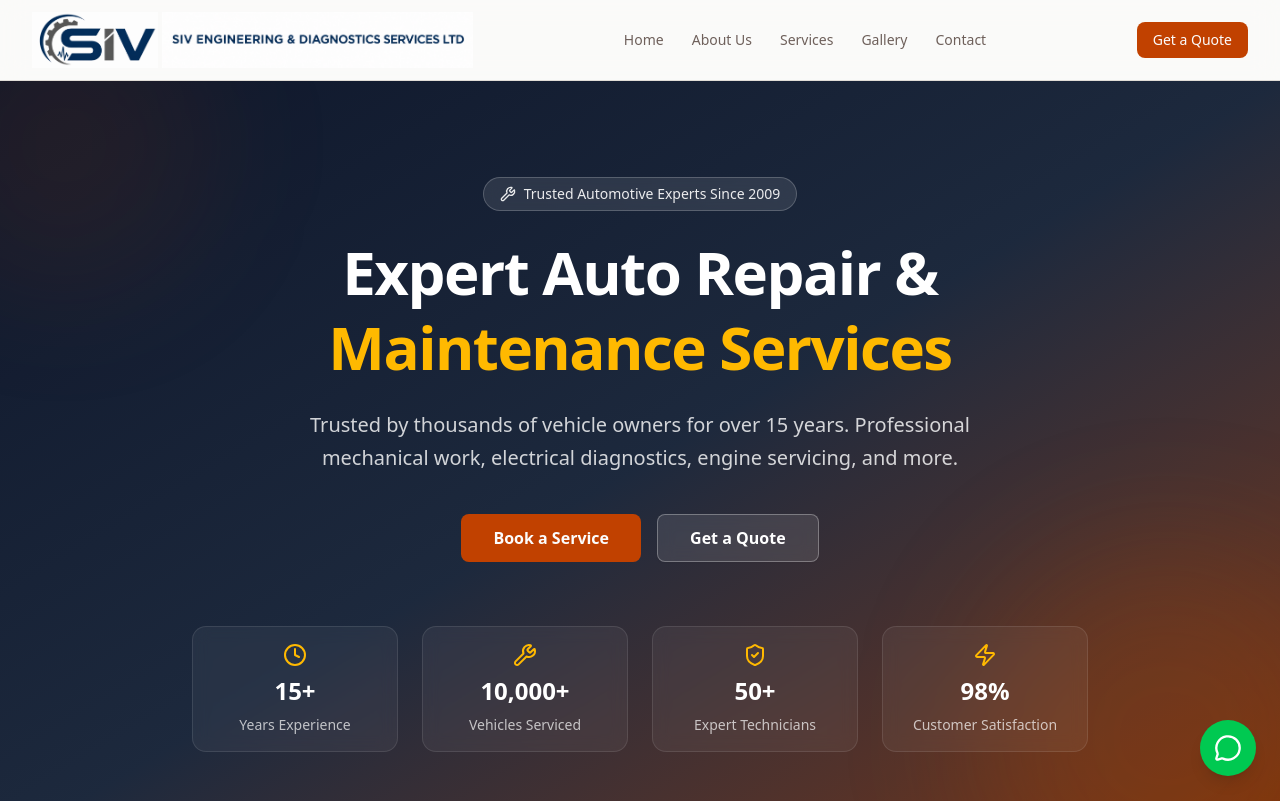
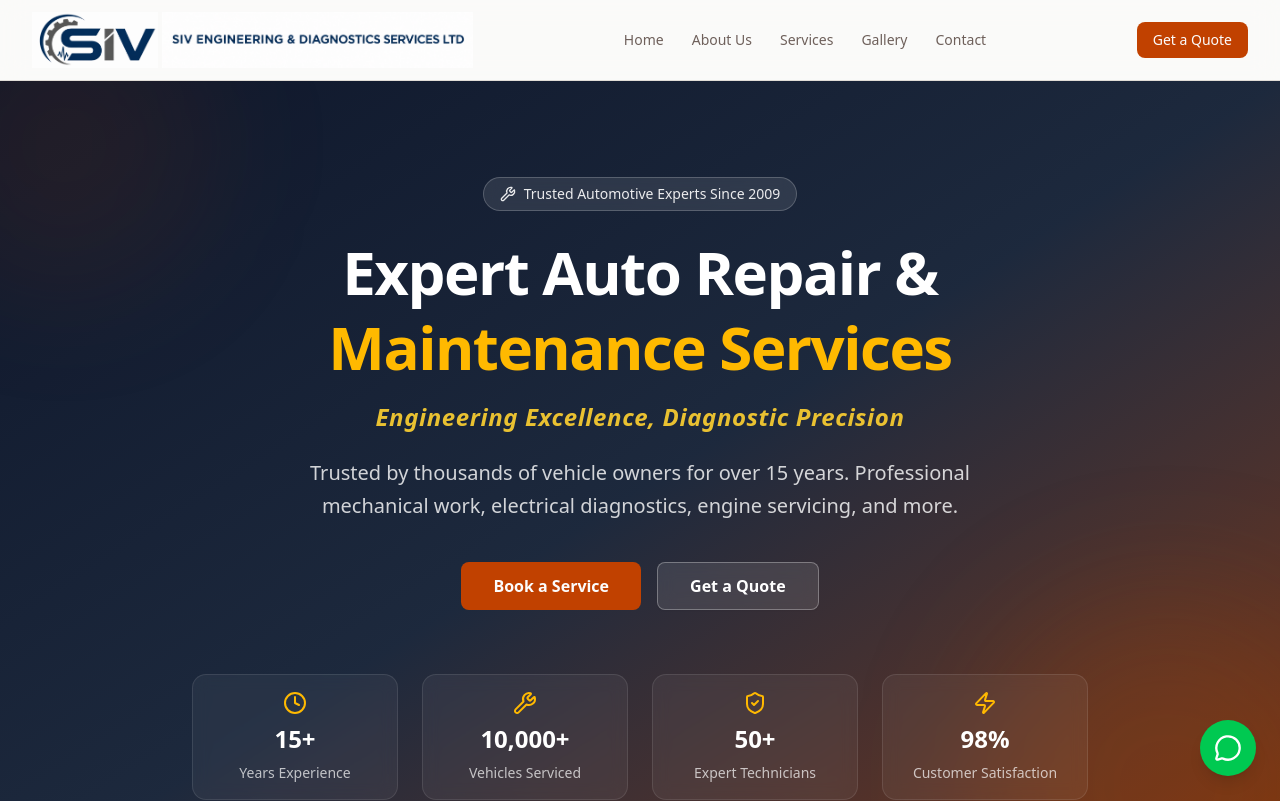
Before and after one commit to lilromeo2290/SIV_Website, a Next.js app: page / in a window 1280 px wide. Shown: the top 801 px of the page. Built offline with nearby package versions, Linux system fonts and the light colour scheme.

Commit message:
34b8cb25-960d-402d-8a07-0cc681523488

```diff
--- a/src/components/website/Hero.tsx
+++ b/src/components/website/Hero.tsx
@@ -34,10 +34,15 @@
         </div>
 
         {/* Headline */}
-        <h1 className="mb-6 text-4xl font-extrabold leading-tight tracking-tight text-white sm:text-5xl md:text-6xl">
+        <h1 className="mb-4 text-4xl font-extrabold leading-tight tracking-tight text-white sm:text-5xl md:text-6xl">
           Expert Auto Repair &{' '}
           <span className="text-amber-400">Maintenance Services</span>
         </h1>
+
+        {/* Tagline */}
+        <p className="mb-6 text-xl font-semibold italic tracking-wide text-amber-300/90 sm:text-2xl">
+          Engineering Excellence, Diagnostic Precision
+        </p>
 
         {/* Subheadline */}
         <p className="mx-auto mb-10 max-w-2xl text-lg leading-relaxed text-white/80 md:text-xl">
```
